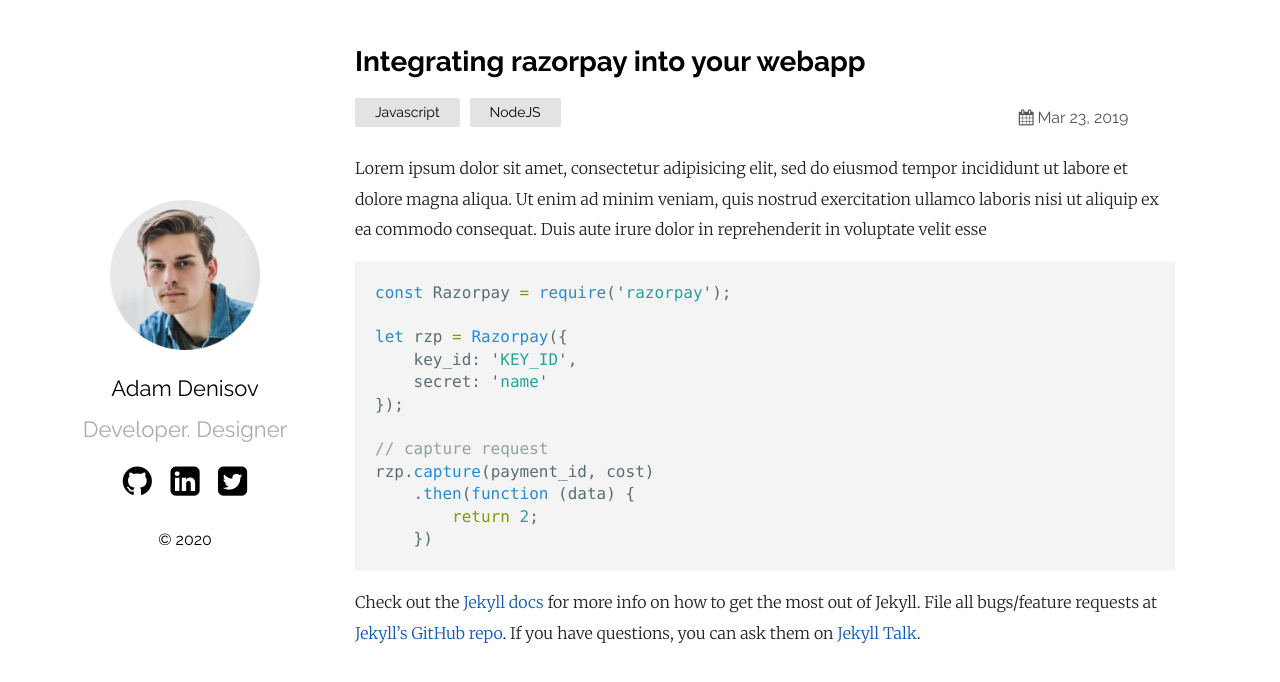
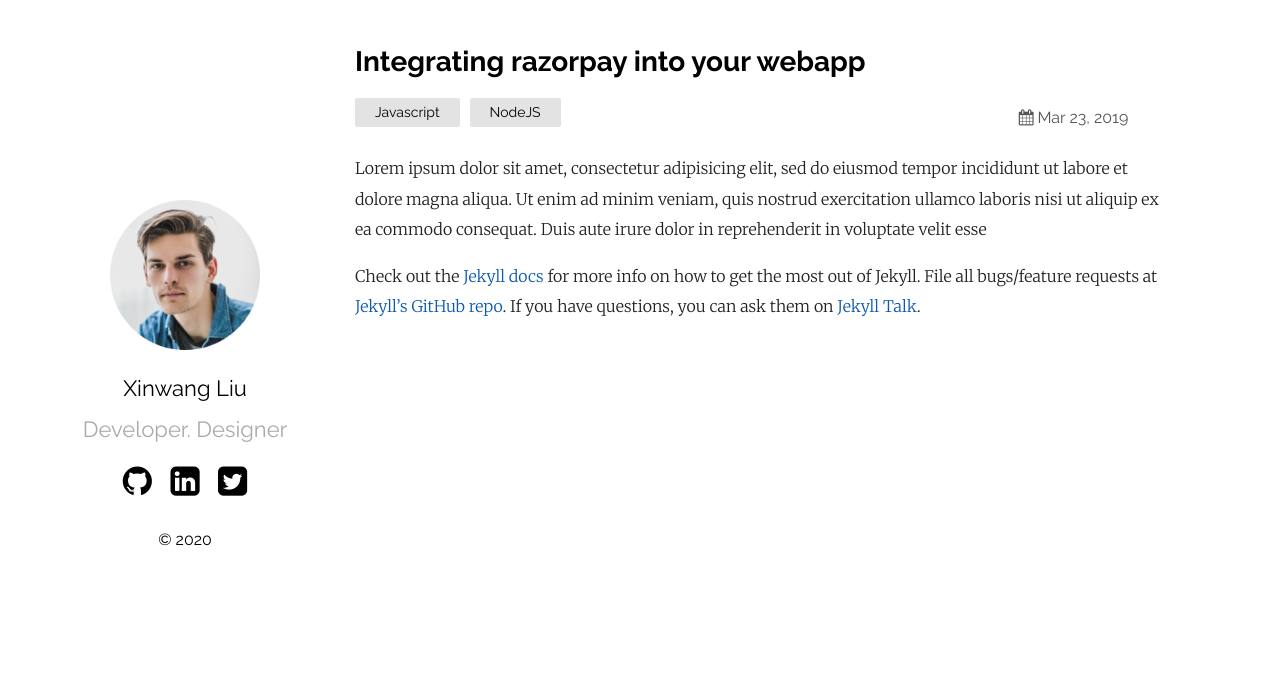
Before and after one commit to wx-liang/xinwangliu.github.io, a Jekyll site: the page built from _posts/2019-03-23-welcome-to-jekyll.markdown, in a window 1280 px wide. Shown: the top 682 px of the page. Built offline with Jekyll 4.4.1, drawn with Linux system fonts in a browser that asks for light colours.

Commit message:
homepages

````diff
--- a/_config.yml
+++ b/_config.yml
@@ -1,6 +1,6 @@
 title: Your awesome title
 author: GitHub User
-email: your-email@domain.com
+email: xinwangliu@nudt.edu.cn or 1022xinwang.liu@gmail.com
 description: > # this means to ignore newlines until "show_exerpts:"
   Write an awesome description for your new site here. You can edit this
   line in _config.yml. It will appear in your document head meta (for
@@ -12,7 +12,7 @@
 sass:
   sass_dir: _sass
 plainwhite:
-  name: Adam Denisov
+  name: Xinwang Liu
   tagline: Developer. Designer
   date_format: "%b %-d, %Y"
   sitemap: true # set to true to generate sitemap.xml content
--- a/_posts/2019-03-23-welcome-to-jekyll.markdown
+++ b/_posts/2019-03-23-welcome-to-jekyll.markdown
@@ -6,20 +6,6 @@
 ---
 Lorem ipsum dolor sit amet, consectetur adipisicing elit, sed do eiusmod tempor incididunt ut labore et dolore magna aliqua. Ut enim ad minim veniam, quis nostrud exercitation ullamco laboris nisi ut aliquip ex ea commodo consequat. Duis aute irure dolor in reprehenderit in voluptate velit esse
 
-```javascript
-const Razorpay = require('razorpay');
-
-let rzp = Razorpay({
-	key_id: 'KEY_ID',
-	secret: 'name'
-});
-
-// capture request
-rzp.capture(payment_id, cost)
-	.then(function (data) {
-		return 2;
-	})
-```
 
 Check out the [Jekyll docs][jekyll-docs] for more info on how to get the most out of Jekyll. File all bugs/feature requests at [Jekyll’s GitHub repo][jekyll-gh]. If you have questions, you can ask them on [Jekyll Talk][jekyll-talk].
 
````
Also changed, not shown: XinwangLiu.jpg (added), screenshot.png (deleted).
